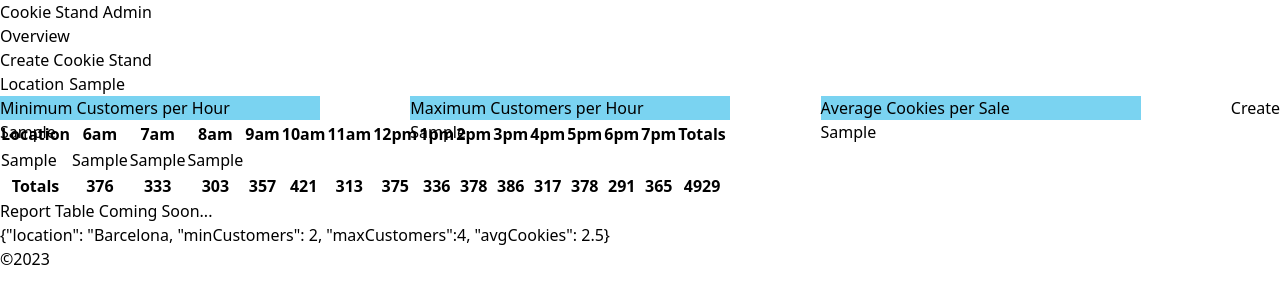
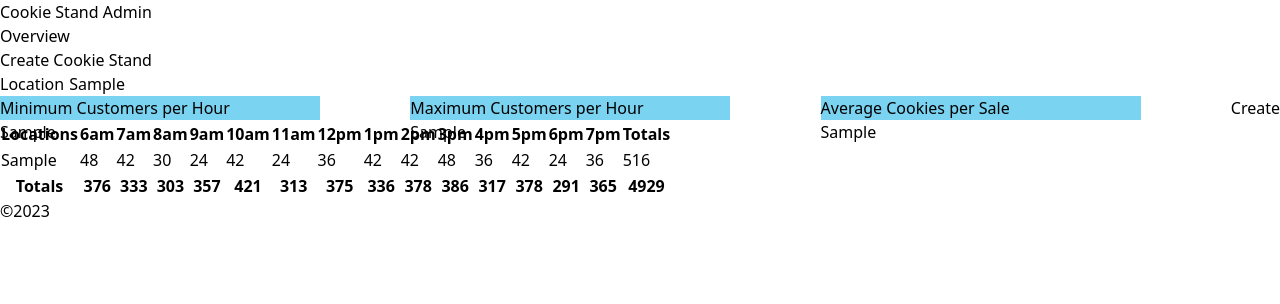
Before and after one commit to ErikDodd/cookie-stand-admin, a Next.js app: page / in a window 1280 px wide. Both pictures are taken after typing "Sample", "Sample", "Sample", "Sample" into the empty fields and a click on the button "Create". Shown: the top 304 px of the page. Built offline with nearby package versions, Linux system fonts and the light colour scheme.

Commit message:
Table working

```diff
--- a/components/CookieStandAdmin.js
+++ b/components/CookieStandAdmin.js
@@ -1,29 +1,36 @@
 import Head from 'next/head';
-import { cookieData } from '../data';
+import { hours } from '../data';
 import { useState } from 'react';
 import Header from '../components/Header';
-// import Form from '../components/Form';
 import Main from '../components/Main';
 import Footer from '../components/Footer';
-// import Head from '../components/Head'
 
 export default function CookieStandAdmin() {
     const [cookieStoreCreateds, setcookieStoreCreateds] = useState([])
     const tableHeaders = ["Locations", "6am", "7am", "8am", "9am", "10am", "11am", "12pm", "1pm", "2pm", "3pm", "4pm", "5pm", "6pm", "7pm", "Totals"]
+    // const hourlySales = [48, 42, 30, 24, 42, 24, 36, 42, 42, 48, 36, 42, 24, 36]
 
     function cookieFormHandler(event) {
         event.preventDefault();
         alert(event.target.location.value)
-        // console.log(event.target.location.value);
+
 
         const cookieStoreCreated = {
             location: event.target.location.value,
             minCust: event.target.minCust.value,
             maxCust: event.target.maxCust.value,
             avgCookie: event.target.avgCookie.value,
+            hourlySales: [48, 42, 30, 24, 42, 24, 36, 42, 42, 48, 36, 42, 24, 36]
         }
 
         setcookieStoreCreateds([...cookieStoreCreateds, cookieStoreCreated]);
+    }
+
+    function getLatestCookieStand() {
+        if (cookieStoreCreateds.length === 0) {
+            return "No Cookie Stands Available";
+        }
+        return cookieStoreCreateds[cookieStoreCreateds.length - 1].location;
     }
 
 
--- a/components/Main.js
+++ b/components/Main.js
@@ -7,8 +7,8 @@ export default function Main(props) {
             <h2 className='flex w-3/4 p-2 mx-auto my-4 bg-blue-400 justify-center rounded-lg mb-0'> Create Cookie Stand</h2>
             <Form cookieFormHandler={props.cookieFormHandler} />
             <ReportTable tableHeaders={props.tableHeaders} cookieStoreCreateds={props.cookieStoreCreateds}/>
-            <p className='flex w-3/4 p-2 mx-auto my-4 rounded-lg justify-center'> Report Table Coming Soon...</p>
-            <p className='flex justify-center'> {'{"location": "Barcelona, "minCustomers": 2, "maxCustomers":4, "avgCookies": 2.5}'} </p>
+            {/* <p className='flex w-3/4 p-2 mx-auto my-4 rounded-lg justify-center'> Report Table Coming Soon...</p>
+            <p className='flex justify-center'> {'{"location": "Barcelona, "minCustomers": 2, "maxCustomers":4, "avgCookies": 2.5}'} </p> */}
         </main>
     );
 }
--- a/components/ReportTable.js
+++ b/components/ReportTable.js
@@ -4,8 +4,15 @@ export default function ReportTable(props) {
             <table className="w-1/2 mx-auto my-4">
                 <thead>
                     <tr>
+                        {props.tableHeaders.map((location, idx) => props.cookieStoreCreateds.length ? (
+                            <th className='border border-black'key={idx}>{location}</th>
 
-                        <th className='border border-black'>Location</th>
+                        ) : (
+                                <th className="border border-red-700" key={idx}>
+                                </th>
+                            )
+                        )}
+                        {/* <th className='border border-black'>Location</th>
                         <th className='border border-black'>6am</th>
                         <th className='border border-black'>7am</th>
                         <th className='border border-black'>8am</th>
@@ -20,7 +27,7 @@ export default function ReportTable(props) {
                         <th className='border border-black'>5pm</th>
                         <th className='border border-black'>6pm</th>
                         <th className='border border-black'>7pm</th>
-                        <th className='border border-black'>Totals</th>
+                        <th className='border border-black'>Totals</th> */}
                     </tr>
                 </thead>
                 <tbody>
@@ -29,13 +36,20 @@ export default function ReportTable(props) {
                             return (
                                 <tr key={cookieStand.location}>
                                     <td className="pl-2 border border-gray-700">{cookieStand.location}</td>
-                                    <td className="pl-2 border border-gray-700">{cookieStand.minCust}</td>
-                                    <td className="pl-2 border border-gray-700">{cookieStand.maxCust}</td>
-                                    <td className="pl-2 border border-gray-700">{cookieStand.avgCookie}</td>
+                                    {
+                                        cookieStand.hourlySales.map(store => <td className="pl-2 border border-gray-700"key={store}>{store}</td>)
+                                    }
+                                    <td className="pl-2 border border-gray-700">{cookieStand.hourlySales.reduce((prev, curr) =>  prev + curr, 0)}</td>
+
                                 </tr>
+
                             );
                         })
                     }
+                    {/* <tr>
+                         {props.tableHeaders.map((sale, idx) =>
+                        (<td key={sale}>{props.cookieStoreCreateds.reduce((prev, curr) => prev + curr.hourlySales[idx], 0)}</td>))}
+                    </tr> */}
                 </tbody>
                 <tfoot>
                     <th className='border border-black'>Totals</th>
@@ -57,6 +71,6 @@ export default function ReportTable(props) {
                 </tfoot>
             </table>
        :   (
-            <h1>No Cookie Stands Available</h1>
+            <h1 className="text-center text-2xl">No Cookie Stands Available</h1>
     )
 )}
--- a/data.js
+++ b/data.js
@@ -1 +1 @@
-// export const cookies = []
+export const hours = ['6am', '7am', '8am', '9am', '10am', '11am', '12pm', '1pm', '2pm', '3pm', '4pm', '5pm', '6pm', '7pm'];
```
